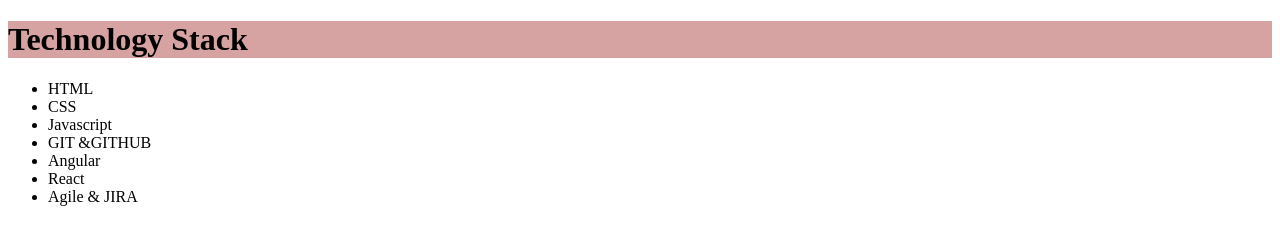
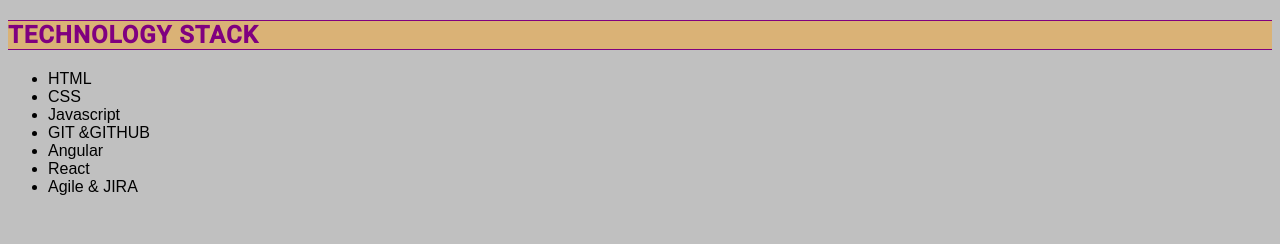
Before and after one commit to ajaymahajan007/MyProfile, a plain HTML site: page myStacl.html in a window 1280 px wide. Drawn offline with Linux system fonts and the light colour scheme; a web font is replaced by a local one.

Commit message:
adding style
adding style

```diff
--- a/myStacl.html
+++ b/myStacl.html
@@ -4,9 +4,36 @@
     <meta charset="UTF-8">
     <meta name="viewport" content="width=device-width, initial-scale=1.0">
     <title>MY STACK</title>
+    <link rel="preconnect" href="https://fonts.googleapis.com">
+    <link rel="preconnect" href="https://fonts.gstatic.com" crossorigin>
+    <link href="https://fonts.googleapis.com/css2?family=Oswald&family=Pop
+    pins&family=Roboto:wght@500&display=swap" rel="stylesheet">
+
+    <!--style section  -->
+<style>
+    h2{
+        color:purple;
+        background-color:rgb(218, 178, 118);
+        border-style: solid;
+        border-width: 1px 0px 1px 0px;
+        letter-spacing: 1px;
+        font-family:'Roboto', sans-serif;
+        text-transform: uppercase;
+    }
+    body{
+        background-color:silver;
+        font-family: 'Poppins', sans-serif;
+    }
+</style>
+
 </head>
 <body>
-    <h1 style="color:black; background-color: rgb(214, 162, 162);">Technology Stack</h1>
+    <!-- header section -->
+    <header>
+    <h2>Technology Stack</h2>
+</header>
+
+    <!--main section  -->
     <ul>
 <li>HTML</li>
 <li>CSS</li>
```
Also changed, not shown: home.html (+22 -5 lines), index.html (+5 -0 lines), myProfilepicture.html (+1 -1 lines), resume.html (renamed from 2project.html).
